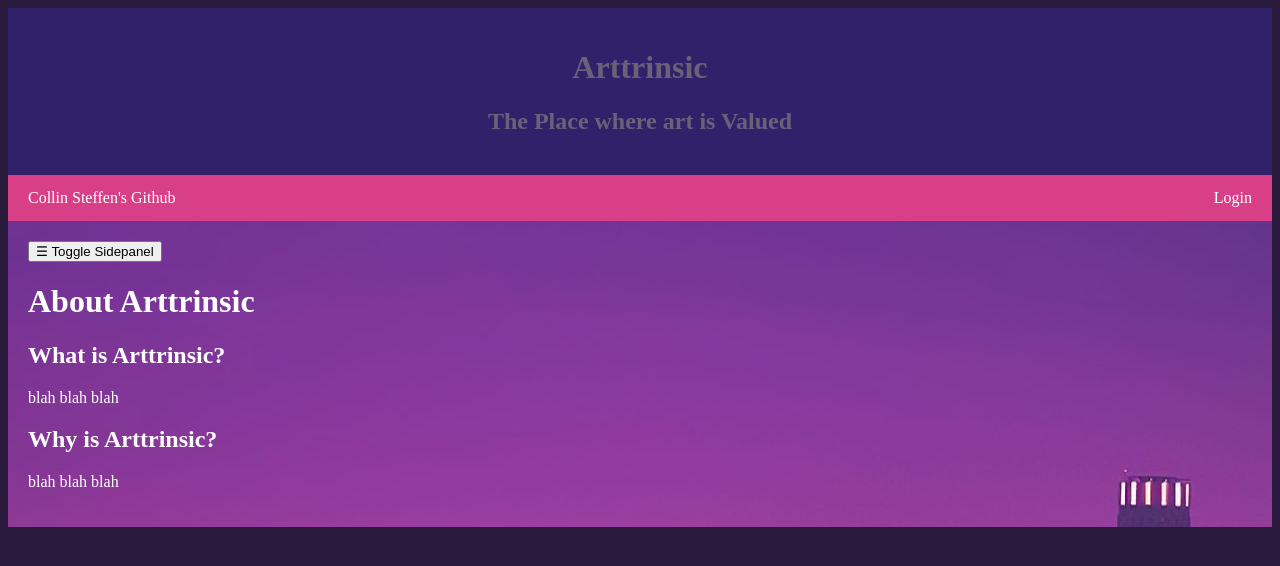
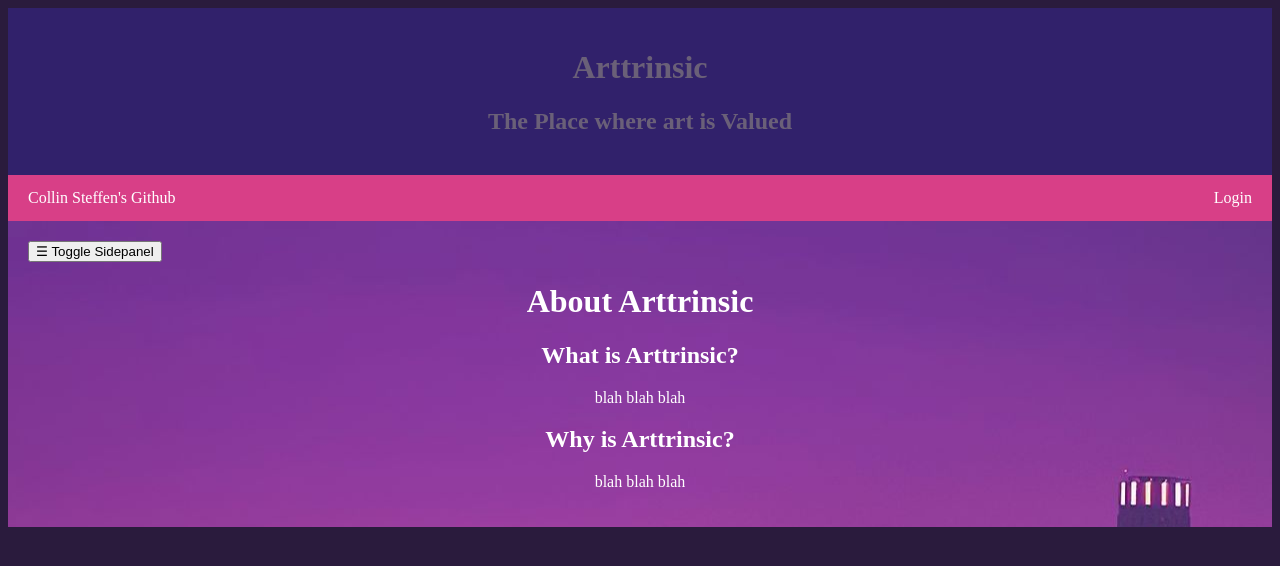
Before and after one commit to CollinSteffen/startup, a plain HTML site: page src/about.html in a window 1280 px wide. Drawn offline with Linux system fonts and the light colour scheme; files whose address does not match are found by name.

Commit message:
updating about page

```diff
--- a/src/about.html
+++ b/src/about.html
@@ -24,23 +24,27 @@
 
     <main class="body">
 
+
+        <button class="openbtn" onclick="openNav()">&#9776; Toggle Sidepanel</button>
+
+        <div class="about-text">
+            <h1>About Arttrinsic</h1>
+            <h2>What is Arttrinsic?</h2>
+            <p>blah blah blah</p>
+
+            <h2>Why is Arttrinsic?</h2>
+            <p>blah blah blah</p>
+        </div>
+
+
         <div id="mySidepanel" class="sidepanel">
             <a href="javascript:void(0)" class="closebtn" onclick="closeNav()">&times;</a>
             <a href="index.html">Home</a>
             <a href="about.html">About</a>
         </div>
-
-        <button class="openbtn" onclick="openNav()">&#9776; Toggle Sidepanel</button>
-
-
-    <h1>About Arttrinsic</h1>
-    <h2>What is Arttrinsic?</h2>
-    <p>blah blah blah</p>
-
-    <h2>Why is Arttrinsic?</h2>
-    <p>blah blah blah</p>
+    </main>
 
     <!-- ./deployFiles.sh -k ~/cs260Key.pem -h arttrinsic.com -s startup -->
-    <script href="js/script.js"></script>
+    <script src="js/script.js"></script>
 </body>
 </html>
--- a/src/css/stylesheet.css
+++ b/src/css/stylesheet.css
@@ -175,3 +175,9 @@ h4{
     padding: 60px, 60px, 60px, 60px;
     margin: 20px;
 }
+
+/*----------------the decoration for the about---------------------*/
+
+.about-text{
+    text-align: center;
+}
```
Also changed, not shown: src/login.html (+0 -1 lines).
